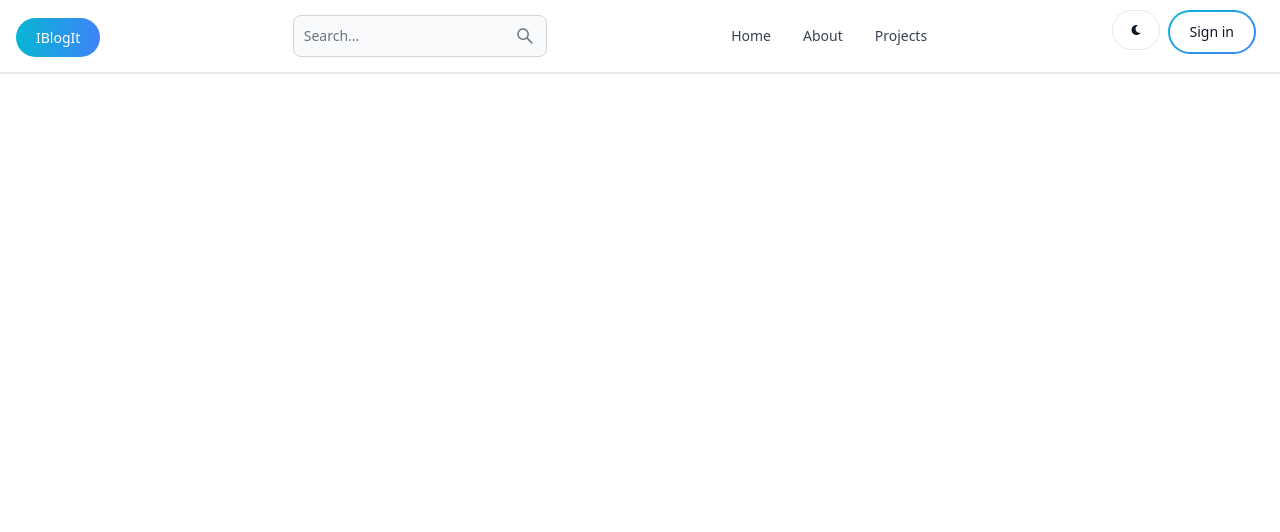
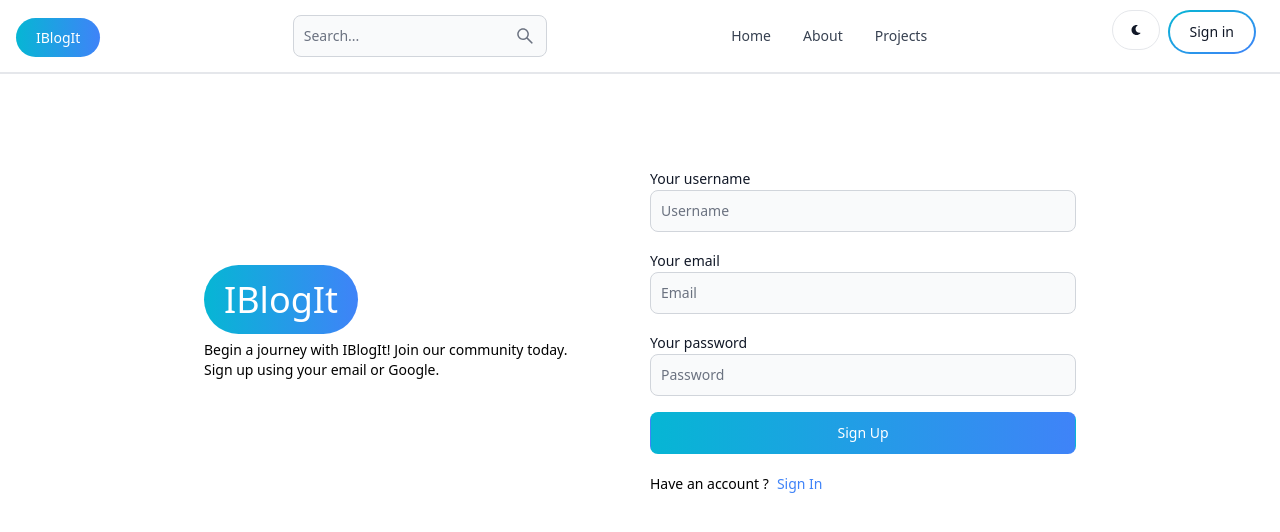
Before and after one commit to Himanshu-Bharti-Ji/IBlogIt, a React (Vite) app in the folder client/: page /sign-up in a window 1280 px wide. Shown: the top 532 px of the page. Built offline with nearby package versions, Linux system fonts and the light colour scheme.

Commit message:
complete sign up page ui

```diff
--- a/client/src/App.jsx
+++ b/client/src/App.jsx
@@ -1,5 +1,5 @@
 import { BrowserRouter, Routes, Route } from "react-router-dom"
-import { About, Dashboard, Home, Projects, SignIn, SignOut } from "./pages"
+import { About, Dashboard, Home, Projects, SignIn, SignUp, } from "./pages"
 import { Header } from "./components"
 
 export default function App() {
@@ -11,7 +11,7 @@
         <Route path="/" element={<Home />} />
         <Route path="/about" element={<About />} />
         <Route path="/sign-in" element={<SignIn />} />
-        <Route path="/sign-out" element={<SignOut />} />
+        <Route path="/sign-up" element={<SignUp />} />
         <Route path="/dashboard" element={<Dashboard />} />
         <Route path="/projects" element={<Projects />} />
       </Routes>
--- a/client/src/pages/SignOut.jsx
+++ /dev/null
@@ -1,9 +0,0 @@
-import React from 'react'
-
-export default function SignOut() {
-    return (
-        <div>
-            SignOut
-        </div>
-    )
-}
--- /dev/null
+++ b/client/src/pages/SignUp.jsx
@@ -0,0 +1,43 @@
+import { Button, Label, TextInput } from 'flowbite-react'
+import React from 'react'
+import { Link } from 'react-router-dom'
+
+export default function SignUp() {
+    return (
+        <div className='min-h-screen mt-20'>
+            <div className="flex p-3 max-w-4xl mx-auto flex-col md:flex-row md:items-center gap-5">
+                {/* Left Section */}
+                <div className="flex-1">
+                    <Link to={"/"} className='font-bold dark:text-white text-4xl'>
+                        <span className='text-white bg-gradient-to-r from-cyan-500 to-blue-500 hover:bg-gradient-to-bl focus:ring-4 focus:outline-none focus:ring-cyan-300 dark:focus:ring-cyan-800 font-medium rounded-full px-5 py-2.5 text-center me-2 mb-2'>IBlogIt</span>
+                    </Link>
+                    <p className='text-sm mt-5'>Begin a journey with IBlogIt! Join our community today. <br />Sign up using your email or Google.</p>
+                </div>
+                {/* Right Section */}
+                <div className="flex-1">
+                    <form className='flex flex-col gap-4'>
+                        <div>
+                            <Label value='Your username' />
+                            <TextInput type='text' placeholder='Username' id='username' />
+                        </div>
+                        <div>
+                            <Label value='Your email' />
+                            <TextInput type='email' placeholder='Email' id='username' />
+                        </div>
+                        <div>
+                            <Label value='Your password' />
+                            <TextInput type='password' placeholder='Password' id='username' />
+                        </div>
+                        <Button className='text-white bg-gradient-to-r from-cyan-500 to-blue-500 hover:bg-gradient-to-bl focus:ring-4 focus:outline-none focus:ring-cyan-300 dark:focus:ring-cyan-800 rounded-lg text-center ' type='submit'>
+                            Sign Up
+                        </Button>
+                    </form>
+                    <div className="flex gap-2 text-sm mt-5">
+                        <span>Have an account ?</span>
+                        <Link to={"/sign-in"} className='text-blue-500'>Sign In</Link>
+                    </div>
+                </div>
+            </div>
+        </div>
+    )
+}
--- a/client/src/pages/index.js
+++ b/client/src/pages/index.js
@@ -3,7 +3,7 @@
 import Dashboard from "./Dashboard";
 import Projects from "./Projects";
 import SignIn from "./SignIn";
-import SignOut from "./SignOut";
+import SignUp from "./SignUp";
 
 
 export {
@@ -12,5 +12,5 @@
     Dashboard,
     Projects,
     SignIn,
-    SignOut,
+    SignUp,
 }
```
Also changed, not shown: 1 other file (tests, documents, lock files or other folders).
